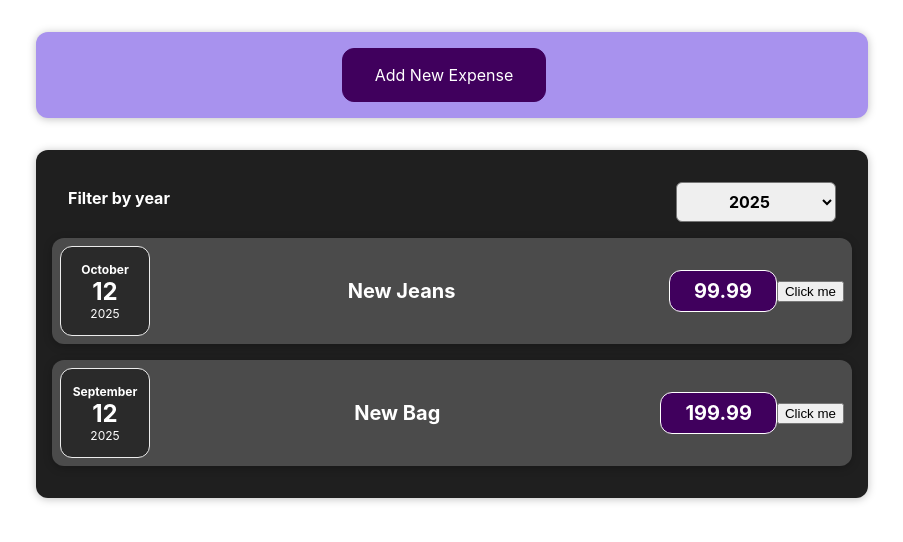
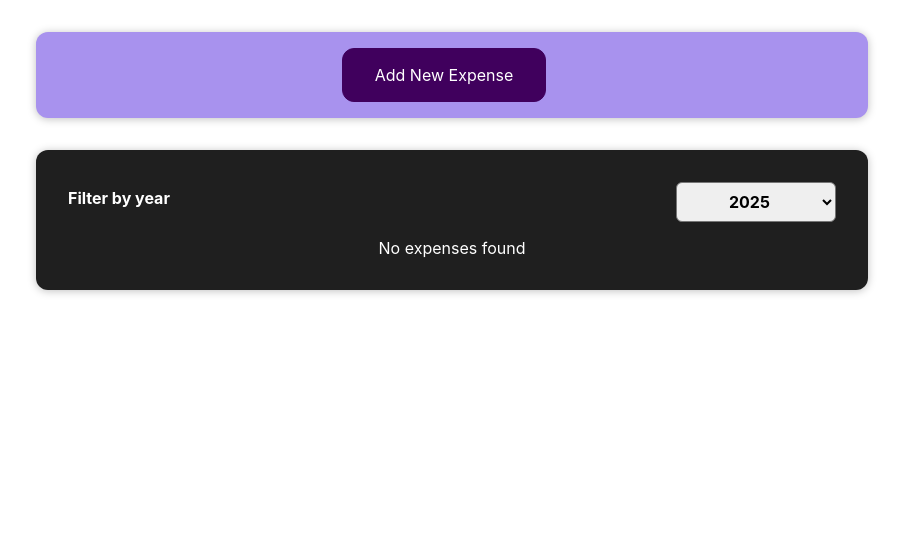
Before and after one commit to matssaaren/expenses, a React (Create React App) app: page / in a window 1280 px wide. Shown: the top 542 px of the page, without its empty margins (188-1091 px from the left). Built offline with nearby package versions, Linux system fonts and the light colour scheme.

Commit message:
18. LocalStorage  ja useEffect hooki kasuta...

```diff
--- a/src/App.jsx
+++ b/src/App.jsx
@@ -1,32 +1,39 @@
 import './App.css';
 import Expenses from './components/Expenses/Expenses'
 import NewExpense from './components/NewExpense/NewExpense'
-import { useState } from 'react';
+import { useEffect, useState } from 'react';
 
-const DUMMY_EXPENSES = [
-  {
-    id: 'id1',
-    date: new Date(2024, 10, 12),
-    title: 'New Book',
-    amount: 30.99
-  },
-  {
-    id: 'id2',
-    date: new Date(2025, 9, 12),
-    title: 'New Jeans',
-    amount: 99.99
-  },
-  {
-    id: 'id3',
-    date: new Date(2025, 8, 12),
-    title: 'New Bag',
-    amount: 199.99
-  }
-]
+// const DUMMY_EXPENSES = [
+//   {
+//     id: 'id1',
+//     date: new Date(2024, 10, 12),
+//     title: 'New Book',
+//     amount: 30.99
+//   },
+//   {
+//     id: 'id2',
+//     date: new Date(2025, 9, 12),
+//     title: 'New Jeans',
+//     amount: 99.99
+//   },
+//   {
+//     id: 'id3',
+//     date: new Date(2025, 8, 12),
+//     title: 'New Bag',
+//     amount: 199.99
+//   }
+// ]
 
 function App() {
 
-  const [expenses, setExpenses] = useState(DUMMY_EXPENSES)
+  const [expenses, setExpenses] = useState(() => {
+    const expensesFormLS = JSON.parse(localStorage.getItem('expenses'))
+    return expensesFormLS || []
+  })
+
+  useEffect(() => {
+    localStorage.setItem('expenses', JSON.stringify(expenses))
+  }, [expenses])
 
   const addExpenseHandler = (expense) => {
     setExpenses((previousExpenses) => {
--- a/src/components/Expenses/ExpenseDate.jsx
+++ b/src/components/Expenses/ExpenseDate.jsx
@@ -1,8 +1,8 @@
 import './ExpenseDate.css'
 const ExpenseDate = (props) => {
-    const day = props.date.toLocaleString('en-US', {day: '2-digit'})
-    const month = props.date.toLocaleString('en-US', {month: 'long'})
-    const year = props.date.getFullYear()
+    const day = new Date(props.date).toLocaleString('en-US', {day: '2-digit'})
+    const month = new Date(props.date).toLocaleString('en-US', {month: 'long'})
+    const year = new Date(props.date).getFullYear()
 
     return(
         <div className='expense-date'>
--- a/src/components/Expenses/Expenses.jsx
+++ b/src/components/Expenses/Expenses.jsx
@@ -14,7 +14,7 @@
     }
 
     const filteredExpenses = props.expenses.filter((expense) => {
-        return expense.date.getFullYear().toString() === filteredYear;
+        return new Date(expense.date).getFullYear().toString() === filteredYear;
     });
 
     return (
```
